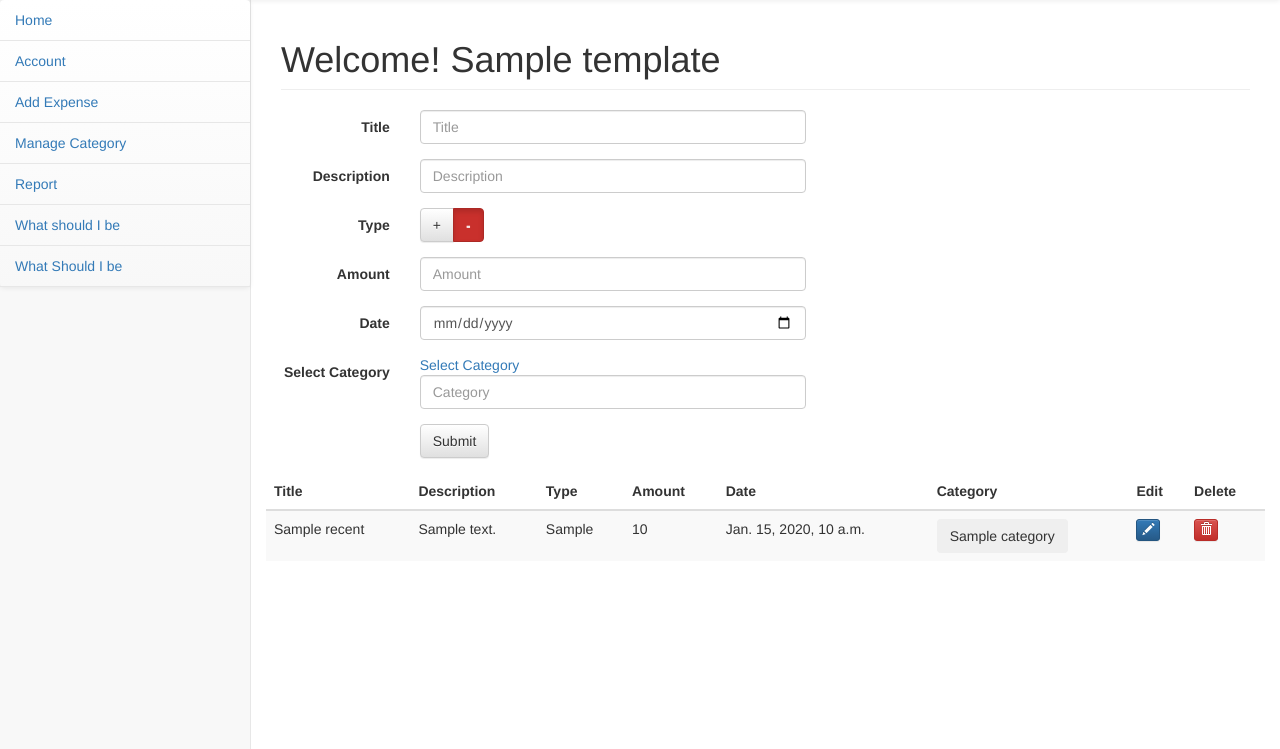
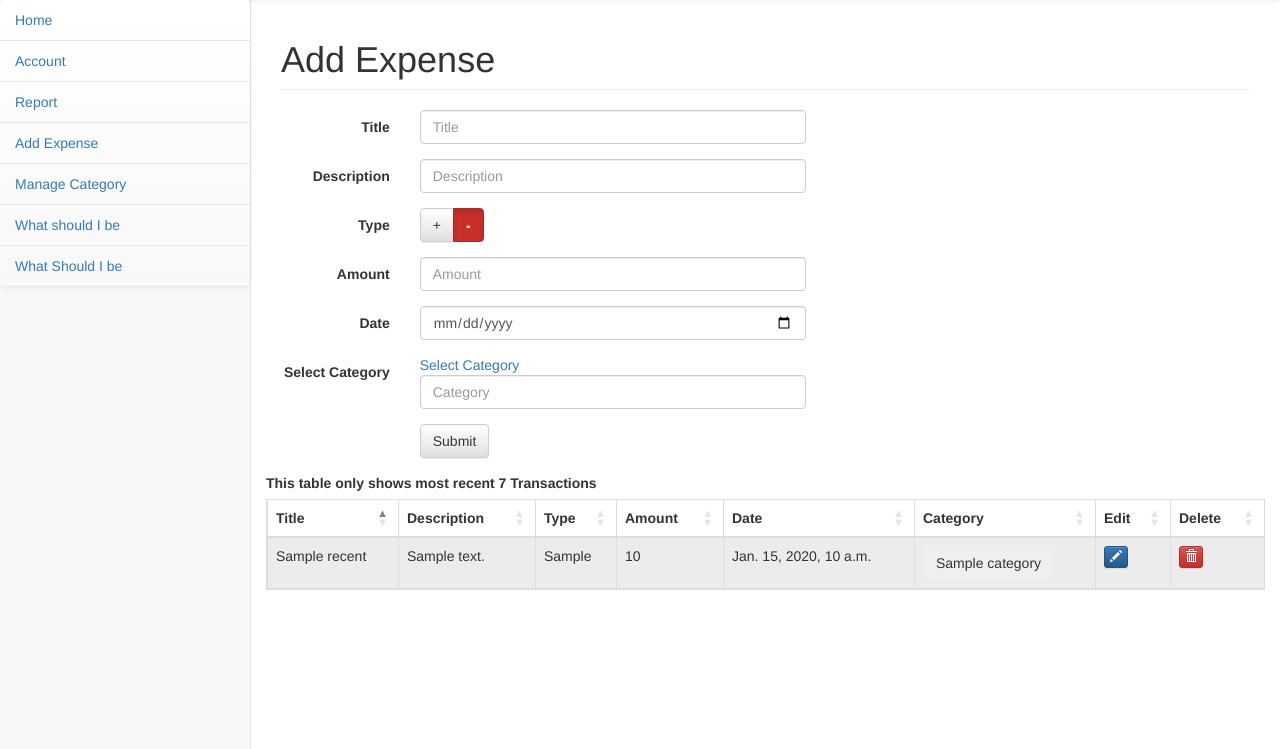
Before and after one commit to zuerst/myExpense, a Django app: template myExpense/myExpense/templates/profile/addExpense.html in a window 1280 px wide. Shown: the part 51-800 px from the top of the page. Run offline with Django 3.2, Linux system fonts and the light colour scheme; the template is opened without the code that fills it: most values are stand-ins (such as "Sample title", 1, 10 or a date in 2020); some libraries are stand-ins or nearby versions.

Commit message:
UI improvement for AddExpense, Report

```diff
--- a/myExpense/myExpense/static/css/sb-admin-2.css
+++ b/myExpense/myExpense/static/css/sb-admin-2.css
@@ -229,33 +229,6 @@ body {
     clear: both;
 }
 
-table.dataTable thead .sorting,
-table.dataTable thead .sorting_asc,
-table.dataTable thead .sorting_desc,
-table.dataTable thead .sorting_asc_disabled,
-table.dataTable thead .sorting_desc_disabled {
-    background: 0 0;
-}
-
-table.dataTable thead .sorting_asc:after {
-    content: "\f0de";
-    float: right;
-    font-family: fontawesome;
-}
-
-table.dataTable thead .sorting_desc:after {
-    content: "\f0dd";
-    float: right;
-    font-family: fontawesome;
-}
-
-table.dataTable thead .sorting:after {
-    content: "\f0dc";
-    float: right;
-    font-family: fontawesome;
-    color: rgba(50,50,50,.5);
-}
-
 .btn-circle {
     width: 30px;
     height: 30px;
--- a/myExpense/myExpense/static/js/myExpense.js
+++ b/myExpense/myExpense/static/js/myExpense.js
@@ -32,8 +32,6 @@ $.ajaxSetup({
 });
 
 $(document).ready(function() {
-    // add dynamic to report table.
-    $('#reportTable').dataTable();
 
 $('#delete').on('shown.bs.modal', function (e) {
   var transId = $(e.relatedTarget).data('trans-id')
--- a/myExpense/myExpense/templates/profile/addExpense.html
+++ b/myExpense/myExpense/templates/profile/addExpense.html
@@ -1,11 +1,27 @@
 {% extends "profile/profileBase.html" %}
 
 {% block content %}
+<script type="text/javascript">
+$(document).ready(function() {
+  // add dynamic to short History table.
+  $('#shortHistory').dataTable({
+      // Remove search, page, info functions since this is only short table.
+      'bFilter': false,
+      "paging":   false,
+      "info":     false,
+      // Setup to add toolbar.
+      "dom": '<"toolbar">frtip'
+  });
+
+  // Add toolbar to the Table.
+  $("div .toolbar").html('<b>This table only shows most recent 7 Transactions</b>');
+});
+</script>
 <div id="page-wrapper">
 
     <div class="row">
         <div class="col-lg-12">
-                <h1 class="page-header">Welcome! {{ template }}</h1>
+                <h1 class="page-header">Add Expense</h1>
         </div>
                 <!-- /.col-lg-12 -->
     </div>
@@ -90,7 +106,8 @@
     <!-- Recent Transaction History Table -->
     <div class="row">
         <div class="col-md-8c col-md-offset-0">
-            <table id="mytable" class="table table-bordred table-striped">
+        <!-- id="mytable" -->
+            <table id="shortHistory" class="table table-striped table-bordered">
                 <thead>
                     <tr>
                         <th>Title</th>
--- a/myExpense/myExpense/templates/profile/manageCategory.html
+++ b/myExpense/myExpense/templates/profile/manageCategory.html
@@ -1,6 +1,7 @@
 {% extends "profile/profileBase.html" %}
 
 {% block content %}
+</script>
 <div id="page-wrapper">
             <div class="row">
                 <div class="col-lg-12">
--- a/myExpense/myExpense/templates/profile/profileBase.html
+++ b/myExpense/myExpense/templates/profile/profileBase.html
@@ -57,15 +57,14 @@
                             <!-- /.nav-second-level -->
                         </li>
                         <li>
-                            <a href="/profile/add-expense"><i class="fa fa-edit fa-fw"></i> Add Expense</a>
+                            <a href="/profile/report"><i class="fa fa-bar-chart-o fa-fw"></i> Report</a>
+                            <!-- /.nav-second-level -->
                         </li>
                         <li>
-                            <a href="/profile/manage-category"><i class="fa fa-table fa-fw"></i> Manage Category</a>
+                            <a href="/profile/addExpense"><i class="fa fa-edit fa-fw"></i> Add Expense</a>
                         </li>
                         <li>
-                            <a href="/profile/report"><i class="fa fa-bar-chart-o fa-fw"></i> Report</a>
-
-                            <!-- /.nav-second-level -->
+                            <a href="/profile/manageCategory"><i class="fa fa-table fa-fw"></i> Manage Category</a>
                         </li>
                         <li>
                             <a href="#"><i class="fa fa-sitemap fa-fw"></i> What should I be</a>
--- a/myExpense/myExpense/urls.py
+++ b/myExpense/myExpense/urls.py
@@ -26,9 +26,9 @@ urlpatterns = [
     # Main profile page (Successful login)
     url(r'^profile$', 'myExpense.views.profilePage'),
     url(r'^profile/account$', 'myExpense.views.accountPage'),
-    url(r'^profile/add-expense$', 'myExpense.views.addExpensePage'),
+    url(r'^profile/addExpense$', 'myExpense.views.addExpensePage'),
     url(r'^profile/addingExpense$', 'myExpense.views.addExpense'),
-    url(r'^profile/manage-category$', 'myExpense.views.manageCategoryPage'),
+    url(r'^profile/manageCategory$', 'myExpense.views.manageCategoryPage'),
     url(r'^profile/report$', 'myExpense.views.reportPage'),
     url(r'^profile/transControl$', 'myExpense.views.transControl'),
 
```
Also changed, not shown: myExpense/myExpense/templates/profile/report.html (+8 -2 lines), myExpense/myExpense/views.py (+7 -8 lines).
